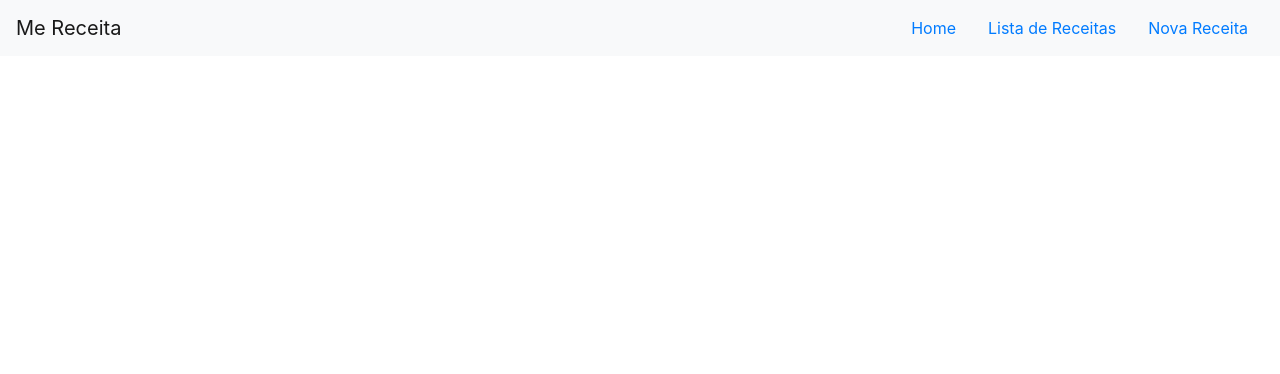
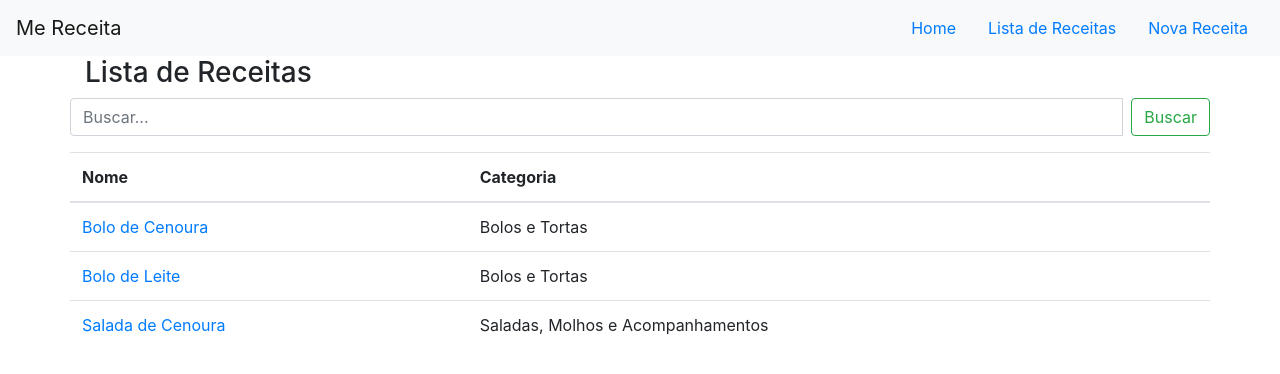
Before and after one commit to davymatos/Me-Receita, a Django app: page / in a window 1280 px wide. Shown: the top 374 px of the page. Run offline with Django 3.2, Linux system fonts and the light colour scheme; data comes from the database, SQL or seed files in the repository; some libraries are stand-ins or nearby versions.

Commit message:
Estilização da barra de busca

```diff
--- a/app/templates/app/base.html
+++ b/app/templates/app/base.html
@@ -6,7 +6,7 @@
     <meta name="viewport" content="width=device-width, initial-scale=1, shrink-to-fit=no">
 
     <link rel="stylesheet" href="https://stackpath.bootstrapcdn.com/bootstrap/4.1.3/css/bootstrap.min.css" integrity="sha384-MCw98/SFnGE8fJT3GXwEOngsV7Zt27NXFoaoApmYm81iuXoPkFOJwJ8ERdknLPMO" crossorigin="anonymous">
-
+    <link rel="stylesheet" href="css/style.css">
     <title>{% block title %}Me Receita{% endblock %}</title>
   </head>
   <body>
--- a/app/templates/app/listagem.html
+++ b/app/templates/app/listagem.html
@@ -2,10 +2,10 @@
 
 {% block content %}
     <div class="container">
+        <h3 id="tlista">Lista de Receitas</h3>
       <div class="row">
-        <h3 id="tlista">Lista de Receitas</h3>
-        <form class="form-inline my-2 my-lg-2" action="." method="GET">
-            <input class="form-control mr-sm-2" type="text" id="txtBusca" placeholder="Buscar..." name="busca"/>
+        <form class="input-group mb-3" action="." method="GET">
+            <input type="text" class="form-control mr-sm-2" aria-describedby="inputGroup-sizing-default"  id="txtBusca" placeholder="Buscar..." name="busca"/>
             <button class="btn btn-outline-success my-0 my-sm-0" type="submit">Buscar</button>
         </form>
         {% if receitas %}
--- a/me_receita/urls.py
+++ b/me_receita/urls.py
@@ -18,9 +18,9 @@ from django.urls import path
 from app.views import nova_receita, listagem, ver_receita, home
 
 urlpatterns = [
-    path('', home),
+    path('home/', home),
     path('admin/', admin.site.urls),
     path('cadastro/', nova_receita, name='nova'),
-    path('listagem/', listagem, name='lista'),
+    path('', listagem, name='lista'),
     path('receita/<int:pk>', ver_receita, name='receita'),
 ]
```
Also changed, not shown: app/templates/app/css/style.css (deleted).
